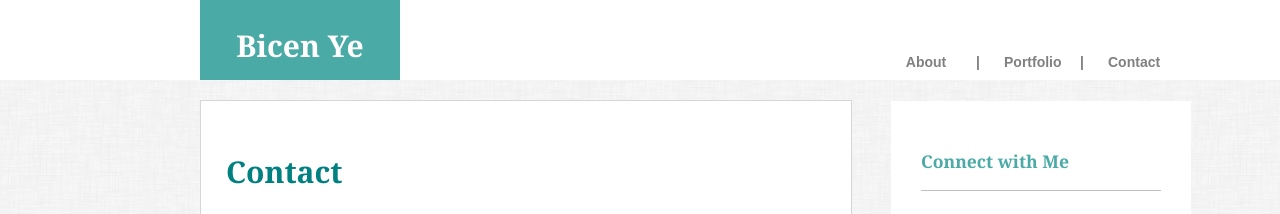
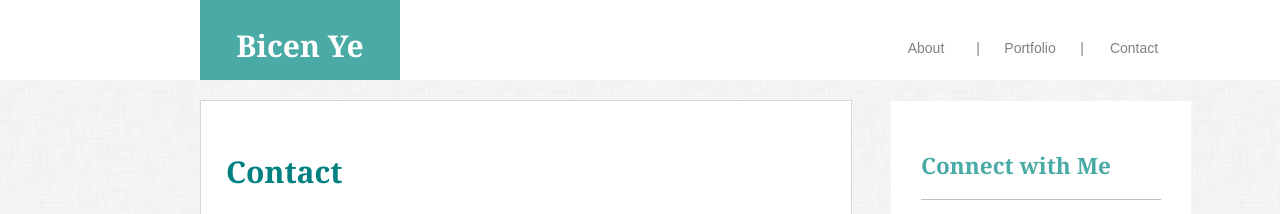
Before and after one commit to yebicen/Basic-Portfolio, a plain HTML site: page contact.html in a window 1280 px wide. Shown: the top 214 px of the page. Drawn offline with Linux system fonts and the light colour scheme.

Commit message:
updated all files

```diff
--- a/assets/css/style.css
+++ b/assets/css/style.css
@@ -78,9 +78,13 @@
      width:20%;
      padding-top:20px;
      padding-bottom:10px;
-     color:grey;
      font-family: Arial, Helvetica, sans-serif;
      font-size: 14px;
+     }
+
+     a{
+    text-decoration: none;
+    color:grey;
      }
 
 
--- a/contact.html
+++ b/contact.html
@@ -20,20 +20,20 @@
 
     <div class="container">
 
-      <h3 class="tab">About
-      </h3>
+      <label class="tab"><A HREF="index.html">About</A>
+      </label>
 
-      <h3 class="tab">|
-      </h3>
+      <label class="tab">|
+      </label>
 
-      <h3 class="tab">Portfolio
-      </h3>
+      <label class="tab"><A HREF="portfolio.html">Portfolio</A>
+      </label>
 
-      <h3 class="tab">|
-      </h3>
+      <label class="tab">|
+      </label>
 
-      <h3 class="tab">Contact
-      </h3>
+      <label class="tab"><A HREF="contact.html">Contact</A>
+      </label>
 
 
 </div>
@@ -66,7 +66,7 @@
 
 <div class="sidebar">
         <section id="Connectwithme">
-        <h3>Connect with Me</h3>
+        <h2>Connect with Me</h2>
         </section>
 
         <setcion id="icongroup">
```
Also changed, not shown: index.html (+11 -11 lines), portfolio.html (+11 -11 lines), assets/images/Building1.png (renamed from assets/images/Building1.jpg), assets/images/puppy.png (renamed from assets/images/puppy-boundaries_header.jpg), 3 other files.
